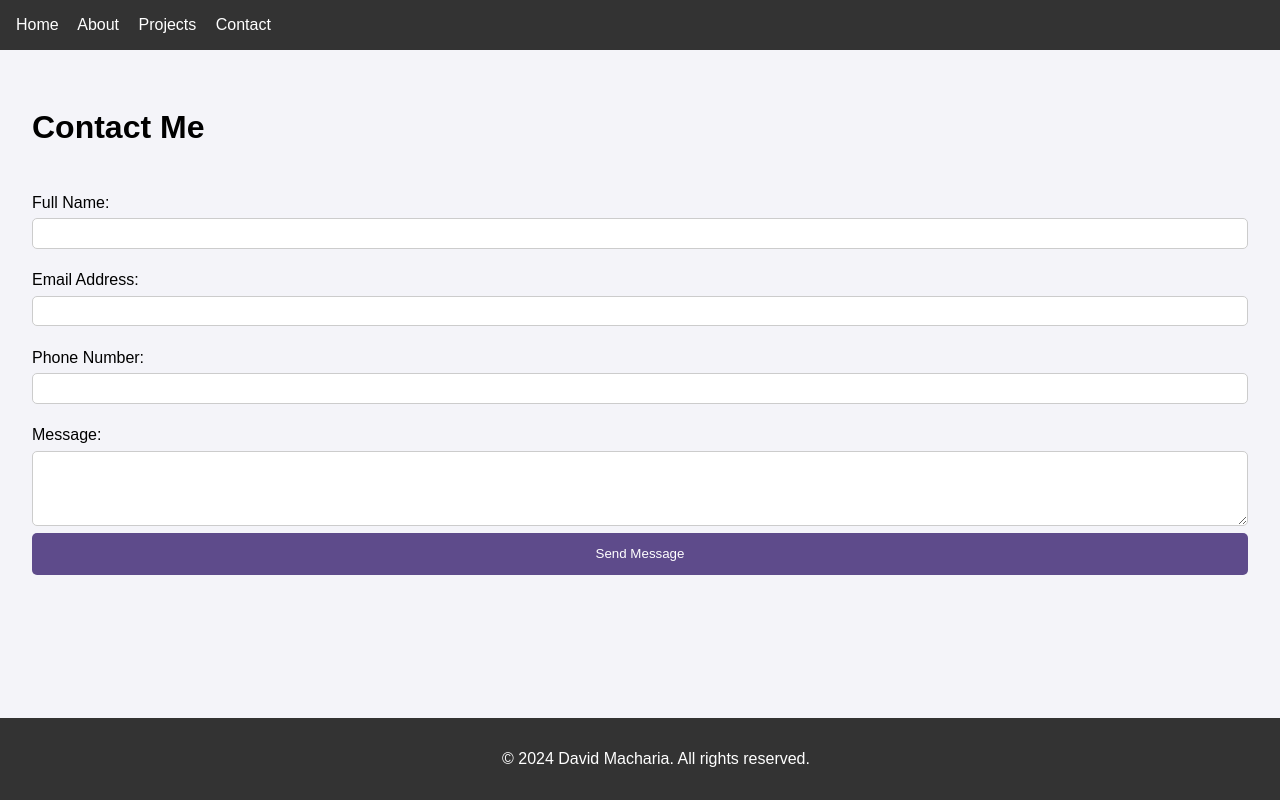
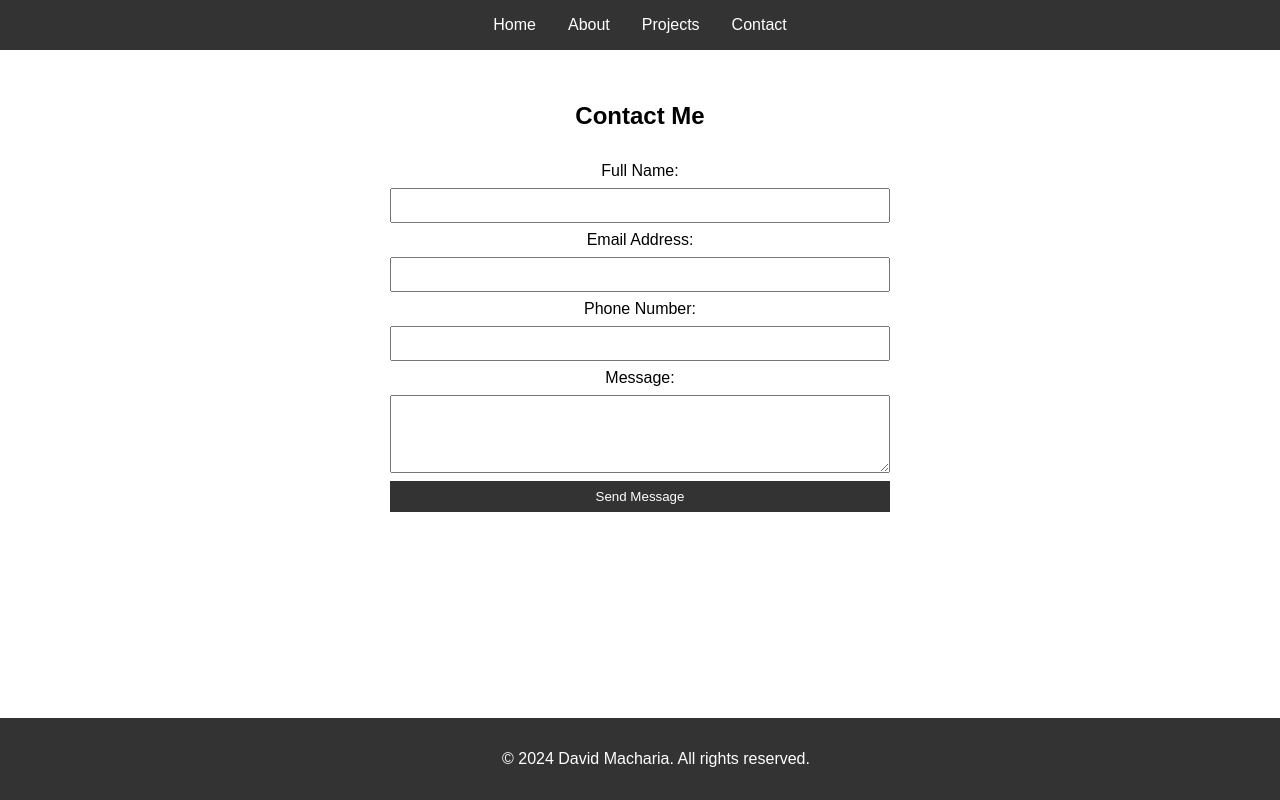
Before and after one commit to ProffMash/djangoPortfolio, a Django app: page /contact/ in a window 1280 px wide. Run offline with Django 5.2, Linux system fonts and the light colour scheme.

Commit message:
Ui enhancement

```diff
--- a/portfolio/static/portfolio/style.css
+++ b/portfolio/static/portfolio/style.css
@@ -1,118 +1,57 @@
-/* Global Styles */
 body {
     font-family: Arial, sans-serif;
     margin: 0;
     padding: 0;
-    background-color: #f4f4f9;
 }
 
-header {
+header nav {
+    display: flex;
+    justify-content: center;
     background-color: #333;
-    color: white;
-    padding: 1em;
+    padding: 1rem;
 }
 
 header nav a {
     color: white;
     text-decoration: none;
-    margin-right: 15px;
+    margin: 0 1rem;
 }
 
 header nav a:hover {
     text-decoration: underline;
 }
 
-/* Layout */
 section {
-    padding: 2em;
+    padding: 2rem;
+    text-align: center;
 }
 
 footer {
-    text-align: center;
     background-color: #333;
     color: white;
-    padding: 1em;
+    text-align: center;
+    padding: 1rem;
     position: fixed;
     bottom: 0;
     width: 100%;
 }
 
-h1 {
-    font-size: 2em;
-    margin-bottom: 1em;
-}
-
-/* Home */
-.intro {
-    text-align: center;
-    padding: 3em;
-}
-
-.intro h1 {
-    font-size: 3em;
-}
-
-.btn {
-    background-color: #5e4b8b;
-    color: white;
-    padding: 0.5em 2em;
-    text-decoration: none;
-    border-radius: 5px;
-}
-
-.btn:hover {
-    background-color: #3d2a56;
-}
-
-/* Skills */
-.skills ul {
-    list-style-type: none;
-}
-
-.skills li {
-    padding: 1em;
-    background-color: #ffffff;
-    margin-bottom: 1em;
-    box-shadow: 0px 2px 10px rgba(0, 0, 0, 0.1);
-}
-
-/* Contact Form */
 form {
+    max-width: 500px;
+    margin: 2rem auto;
     display: flex;
     flex-direction: column;
 }
 
-form label {
-    margin-top: 1em;
-}
-
 form input, form textarea {
-    padding: 0.5em;
-    margin: 0.5em 0;
-    border: 1px solid #ccc;
-    border-radius: 5px;
+    margin: 0.5rem 0;
+    padding: 0.5rem;
 }
 
 form button {
-    background-color: #5e4b8b;
+    background-color: #333;
     color: white;
-    padding: 1em;
+    padding: 0.5rem;
     border: none;
-    border-radius: 5px;
     cursor: pointer;
 }
-
-form button:hover {
-    background-color: #3d2a56;
-}
-
-/* Responsive Design */
-@media (max-width: 768px) {
-    .intro h1 {
-        font-size: 2em;
-    }
-
-    .skills ul {
-        padding: 0;
-    }
-}
```
